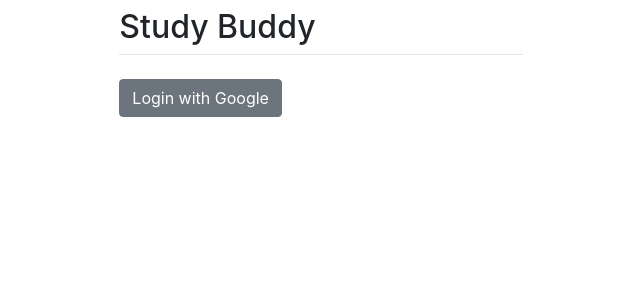
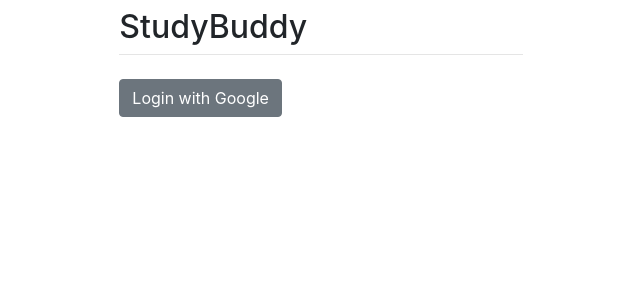
Before and after one commit to noahnarc/Study-Buddy, a Django app: page / in a window 1280 px wide. Shown: the top 300 px of the page, without its empty margins (319-959 px from the left). Run offline with Django 3.2, Linux system fonts and the light colour scheme; some libraries are stand-ins or nearby versions.

Commit message:
Template fixes

```diff
--- a/study/templates/study/create_group.html
+++ b/study/templates/study/create_group.html
@@ -1,7 +1,7 @@
 {% extends "study/base.html" %}
 
 {% block class_name %}
-Create  a Group
+Create a Group
 {% endblock %}
 
 {% block content %}
--- a/study/templates/study/group.html
+++ b/study/templates/study/group.html
@@ -1,10 +1,8 @@
 {% extends "study/base.html" %}
 
 {% block class_name %}
-<h2>
-    {% csrf_token %}
-    {{ studygroup.group_name }}
-</h2>
+  {% csrf_token %}
+  {{ studygroup.group_name }}
 {% endblock %}
 
 {% block content %}
--- a/study/templates/study/index.html
+++ b/study/templates/study/index.html
@@ -1,15 +1,12 @@
 {% extends "study/base.html" %}
 
 {% block class_name %}
-Study Buddy
+StudyBuddy
 {% endblock %}
 
 {% block content %}
 {% load socialaccount %}
 <html>
-  <head>
-    <title>Google Registration</title>
-  </head>
   <body>
   {% if user.is_authenticated %}
     <p>Welcome, {{ user.get_full_name }}!</p>
```
